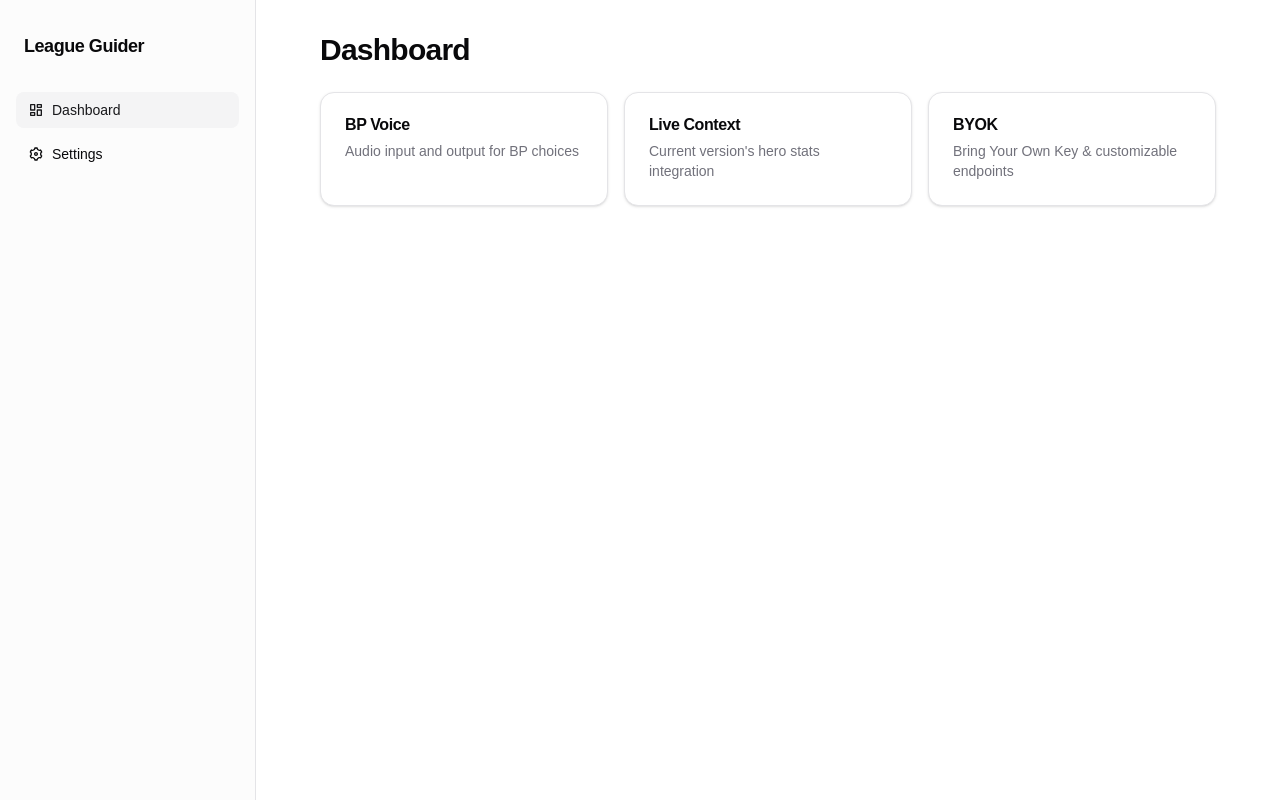
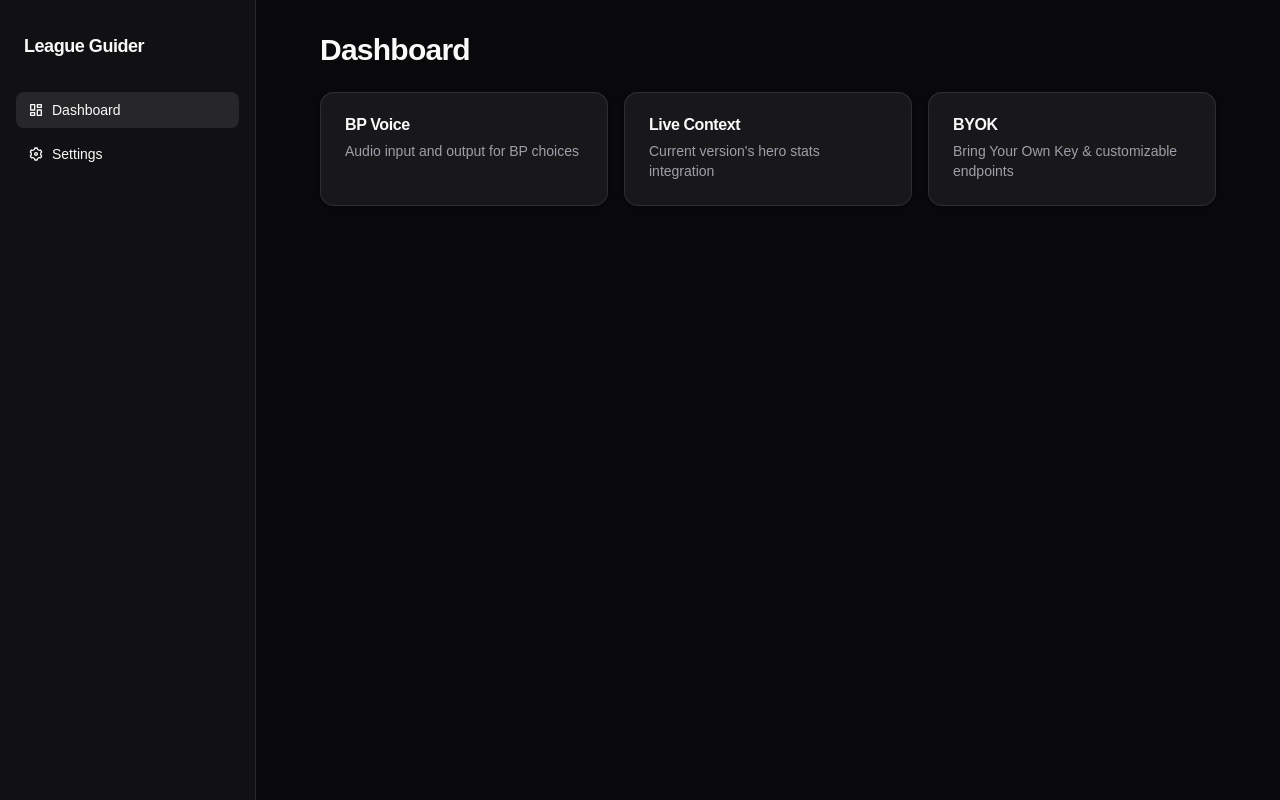
Before and after one commit to EndsM/My-League-Guider, a React (Vite) app: page / in a window 1280 px wide. Built offline with nearby package versions, Linux system fonts and the light colour scheme.

Commit message:
Create theme-provider
And wrap the application with it

```diff
--- a/src/App.css
+++ b/src/App.css
@@ -148,6 +148,10 @@
   }
 
   ::-webkit-scrollbar-thumb:hover {
-    background-color: color-mix(in srgb, var(--muted-foreground), transparent 40%);
+    background-color: color-mix(
+      in srgb,
+      var(--muted-foreground),
+      transparent 40%
+    );
   }
 }
--- /dev/null
+++ b/src/components/theme-provider.tsx
@@ -0,0 +1,73 @@
+import { createContext, useContext, useEffect, useState } from "react";
+
+type Theme = "dark" | "light" | "system";
+
+type ThemeProviderProps = {
+  children: React.ReactNode;
+  defaultTheme?: Theme;
+  storageKey?: string;
+};
+
+type ThemeProviderState = {
+  theme: Theme;
+  setTheme: (theme: Theme) => void;
+};
+
+const initialState: ThemeProviderState = {
+  theme: "system",
+  setTheme: () => null,
+};
+
+const ThemeProviderContext = createContext<ThemeProviderState>(initialState);
+
+export function ThemeProvider({
+  children,
+  defaultTheme = "system",
+  storageKey = "guider-ui-theme",
+}: ThemeProviderProps) {
+  const [theme, setTheme] = useState<Theme>(
+    () => (localStorage.getItem(storageKey) as Theme) || defaultTheme,
+  );
+
+  useEffect(() => {
+    const root = window.document.documentElement;
+
+    root.classList.remove("light", "dark");
+
+    if (theme === "system") {
+      const systemTheme = window.matchMedia("(prefers-color-scheme: dark)")
+        .matches
+        ? "dark"
+        : "light";
+
+      root.classList.add(systemTheme);
+      return;
+    }
+
+    root.classList.add(theme);
+  }, [theme]);
+
+  const value = {
+    theme,
+    setTheme: (theme: Theme) => {
+      localStorage.setItem(storageKey, theme);
+      setTheme(theme);
+    },
+  };
+
+  return (
+    <ThemeProviderContext.Provider value={value}>
+      {children}
+    </ThemeProviderContext.Provider>
+  );
+}
+
+export const useTheme = () => {
+  const context = useContext(ThemeProviderContext);
+
+  if (context === undefined) {
+    throw new Error("useTheme must be used within a ThemeProvider");
+  }
+
+  return context;
+};
--- a/src/main.tsx
+++ b/src/main.tsx
@@ -1,3 +1,4 @@
+import { ThemeProvider } from "@/components/theme-provider";
 import React from "react";
 import ReactDOM from "react-dom/client";
 import App from "./App";
@@ -5,6 +6,8 @@
 
 ReactDOM.createRoot(document.getElementById("root") as HTMLElement).render(
   <React.StrictMode>
-    <App />
+    <ThemeProvider defaultTheme="dark" storageKey="vite-ui-theme">
+      <App />
+    </ThemeProvider>
   </React.StrictMode>,
 );
```
